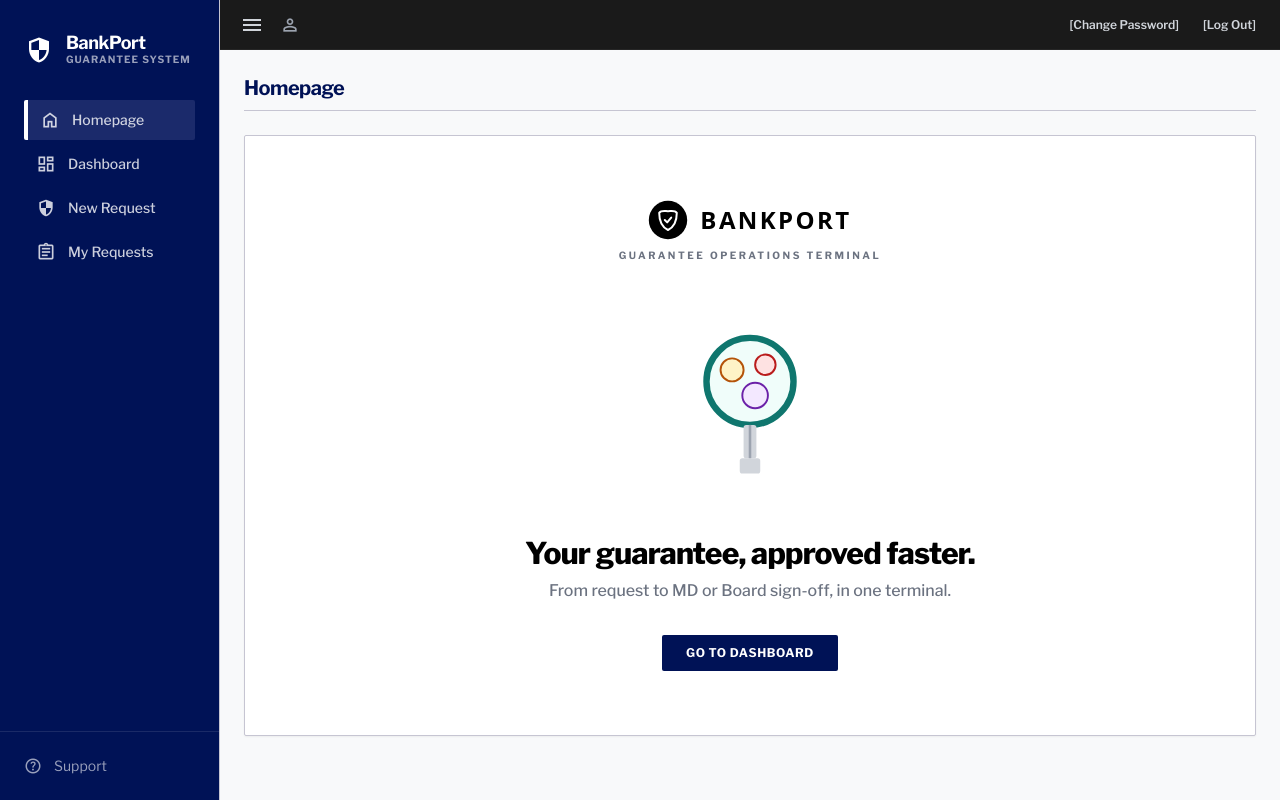
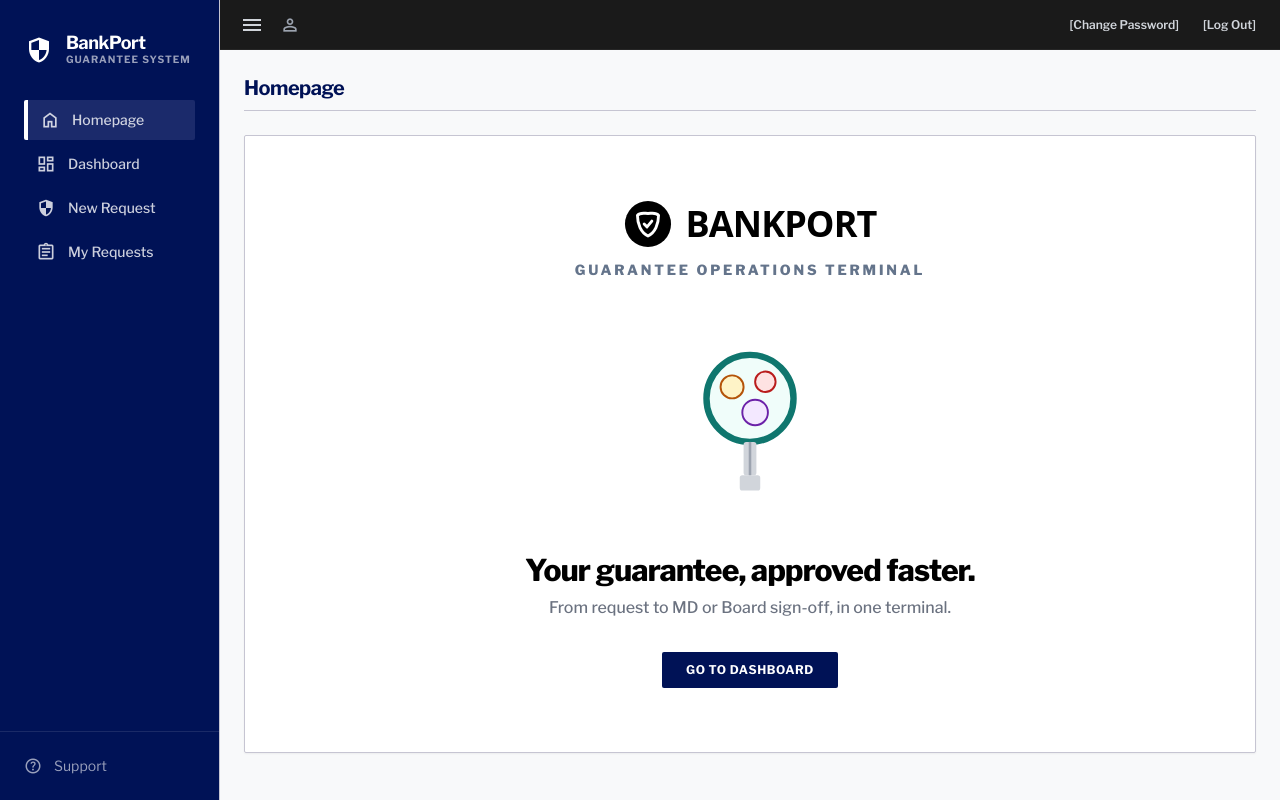
Before and after one commit to adarshmohit9334/Internship-Project, a Flask app: page /homepage in a window 1280 px wide. Run offline with Flask 3, Linux system fonts and the light colour scheme; the visitor is signed in with stand-in values (Sample User, id 1); some libraries are stand-ins or nearby versions.

Commit message:
style: increase header logo and subtitle size and weight on homepage

```diff
--- a/bg_portal/templates/dashboard/homepage.html
+++ b/bg_portal/templates/dashboard/homepage.html
@@ -6,16 +6,16 @@
 
     <!-- Header Logo Section -->
     <div class="flex flex-col items-center mb-10">
-        <div class="flex items-center justify-center gap-3 mb-2">
+        <div class="flex items-center justify-center gap-3.5 mb-3">
             <!-- Shield checkmark in black circle -->
-            <svg viewBox="0 0 100 100" class="w-10 h-10">
+            <svg viewBox="0 0 100 100" class="w-12 h-12">
                 <circle cx="50" cy="50" r="48" fill="#000000"/>
-                <path d="M50,28 C57,28 67,25 72,32 C72,50 65,68 50,75 C35,68 28,50 28,32 C33,25 43,28 50,28 Z" fill="none" stroke="#ffffff" stroke-width="5" stroke-linejoin="round"/>
-                <path d="M42,50 L48,56 L58,44" fill="none" stroke="#ffffff" stroke-width="5" stroke-linecap="round" stroke-linejoin="round"/>
+                <path d="M50,28 C57,28 67,25 72,32 C72,50 65,68 50,75 C35,68 28,50 28,32 C33,25 43,28 50,28 Z" fill="none" stroke="#ffffff" stroke-width="6" stroke-linejoin="round"/>
+                <path d="M42,50 L48,56 L58,44" fill="none" stroke="#ffffff" stroke-width="6" stroke-linecap="round" stroke-linejoin="round"/>
             </svg>
-            <span class="text-black font-extrabold text-2xl tracking-widest font-sans">BANKPORT</span>
+            <span class="text-black font-black text-3xl md:text-4xl tracking-tight font-sans">BANKPORT</span>
         </div>
-        <p class="text-gray-500 font-bold text-[10px] tracking-[0.25em] uppercase">
+        <p class="text-slate-500 font-extrabold text-xs md:text-sm tracking-[0.2em] uppercase">
             Guarantee Operations Terminal
         </p>
     </div>
```
